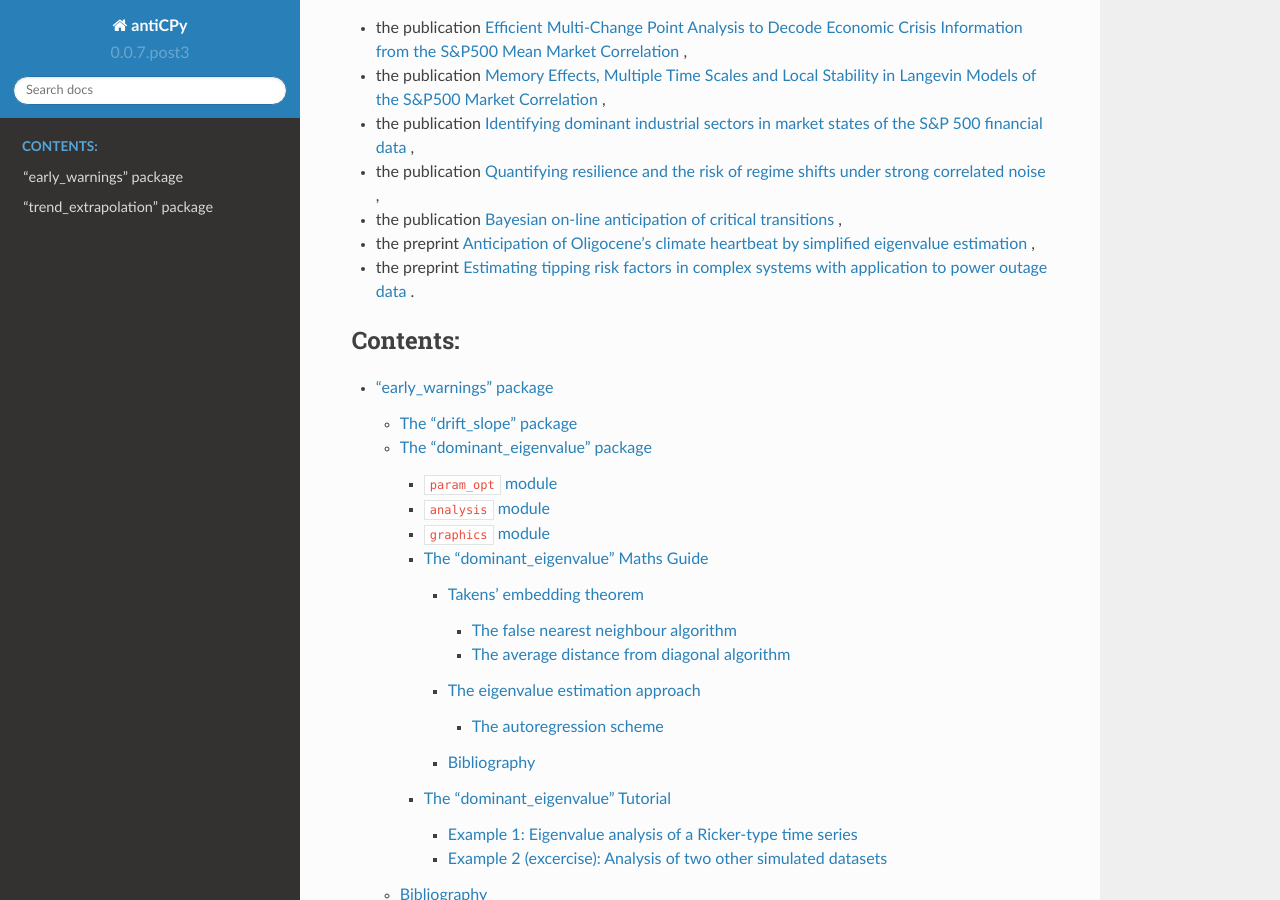
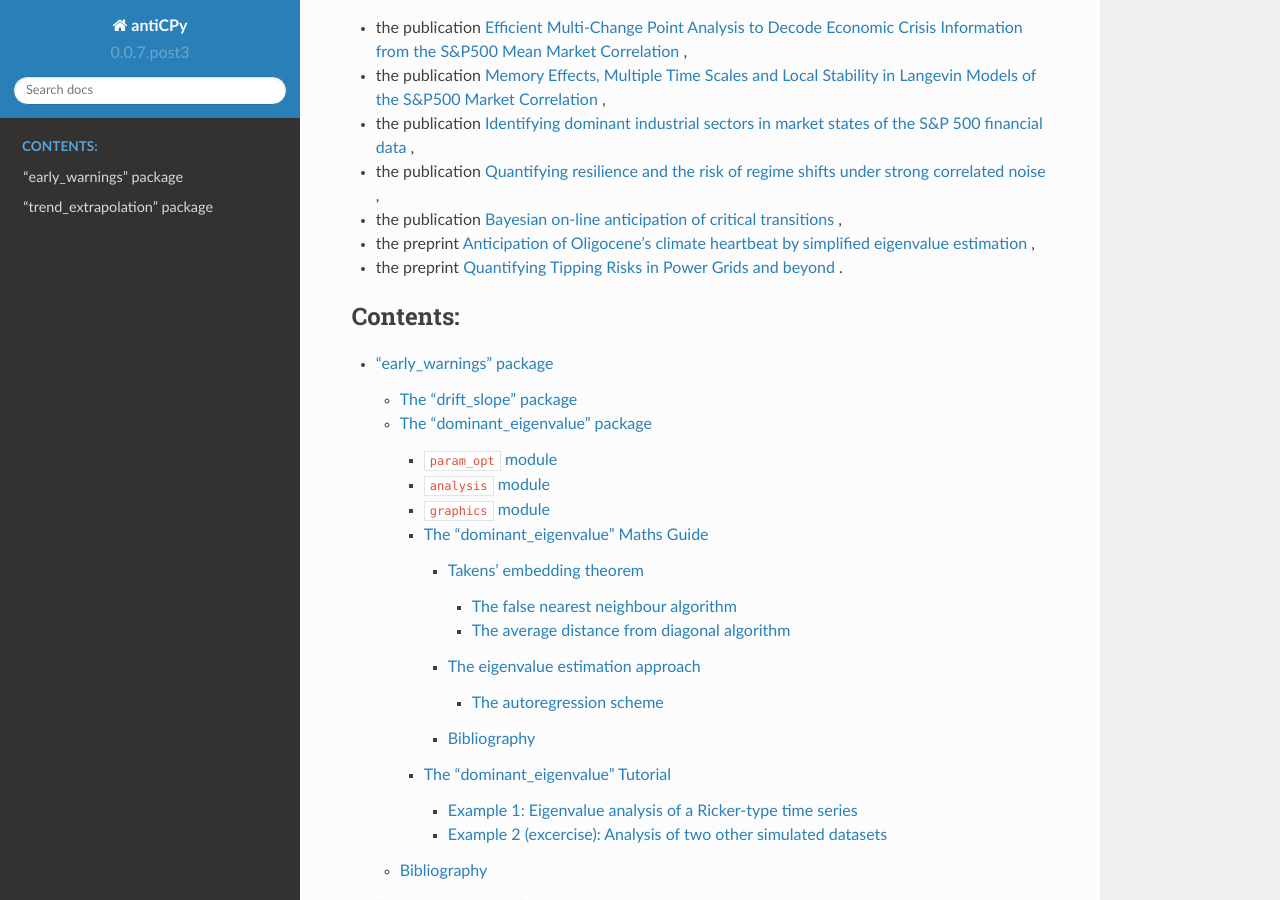
Before and after one commit to MartinHessler/antiCPy, a Sphinx documentation site: the page built from docs/index.rst, in a window 1280 px wide and 900 px high, scrolled down 1483 px. Built offline with Sphinx 7.4.7 and the Read the Docs theme 2.0.0, drawn with Linux system fonts in a browser that asks for light colours.

Commit message:
Update related publication list.

```diff
--- a/docs/index.rst
+++ b/docs/index.rst
@@ -62,7 +62,7 @@ Up to now the package is accompanied by
 -  the publication `Bayesian on-line anticipation of critical transitions <https://iopscience.iop.org/article/10.1088/1367-2630/ac46d4>`_ ,
 
 - the preprint `Anticipation of Oligocene's climate heartbeat by simplified eigenvalue estimation <https://arxiv.org/abs/2309.14179>`_ ,
-- the preprint `Estimating tipping risk factors in complex systems with application to power outage data <https://arxiv.org/abs/2212.06780>`_ .
+- the preprint `Quantifying Tipping Risks in Power Grids and beyond <https://arxiv.org/abs/2212.06780>`_ .
 
 .. toctree::
    :maxdepth: 5
```
Also changed, not shown: README.md (+1 -1 lines).
